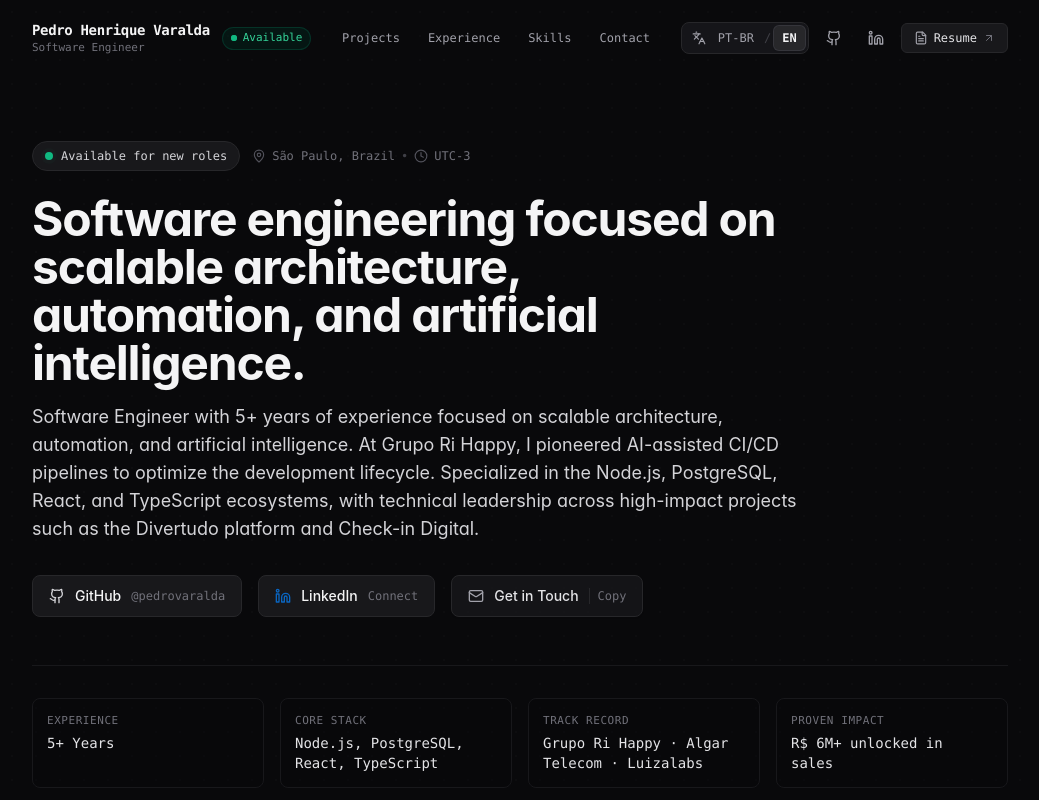
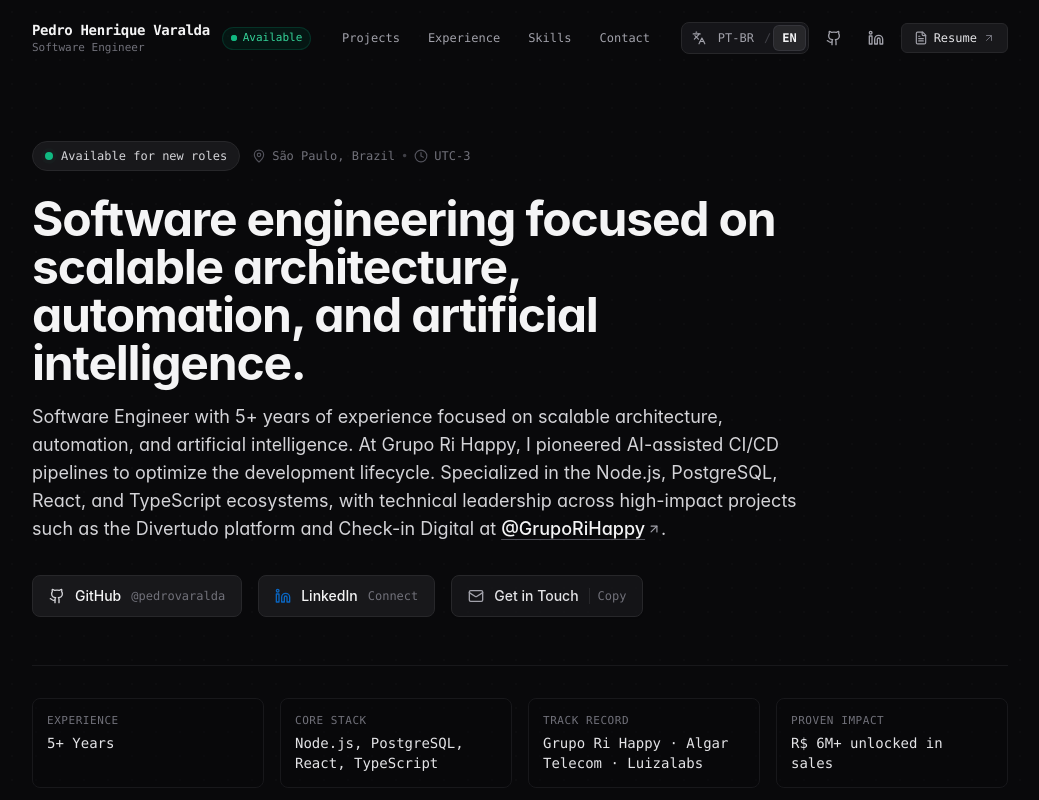
Before and after one commit to pedrovaralda/Portifolio, a Next.js app: page / in a window 1280 px wide. Shown: the top 800 px of the page, without its empty margins (120-1159 px from the left). Built offline with nearby package versions, Linux system fonts and the light colour scheme.

Commit message:
feat: add clickable @GrupoRiHappy link to LinkedIn in hero section

```diff
--- a/src/components/Hero.tsx
+++ b/src/components/Hero.tsx
@@ -1,9 +1,30 @@
 "use client";
 
 import React from "react";
-import { Github, Linkedin, MapPin, Clock } from "lucide-react";
+import { Github, Linkedin, MapPin, Clock, ArrowUpRight } from "lucide-react";
 import { useLanguage } from "@/context/LanguageContext";
 import { CopyEmailButton } from "./CopyEmailButton";
+
+function renderBioWithLinks(text: string) {
+  const parts = text.split(/(@GrupoRiHappy)/g);
+  return parts.map((part, index) => {
+    if (part === "@GrupoRiHappy") {
+      return (
+        <a
+          key={index}
+          href="https://www.linkedin.com/company/grupo-ri-happy"
+          target="_blank"
+          rel="noopener noreferrer"
+          className="font-medium text-zinc-100 hover:text-white underline underline-offset-4 decoration-zinc-600 hover:decoration-zinc-200 transition-colors inline-flex items-center gap-0.5 group/rihappy"
+        >
+          <span>@GrupoRiHappy</span>
+          <ArrowUpRight className="w-3.5 h-3.5 text-zinc-400 group-hover/rihappy:text-zinc-200 inline" />
+        </a>
+      );
+    }
+    return part;
+  });
+}
 
 export function Hero() {
   const { content } = useLanguage();
@@ -37,7 +58,7 @@ export function Hero() {
           {hero.headline}
         </h1>
         <p className="text-base sm:text-lg text-zinc-300 leading-relaxed font-sans">
-          {personal.shortBio}
+          {renderBioWithLinks(personal.shortBio)}
         </p>
       </div>
 
--- a/src/data/locales/en.ts
+++ b/src/data/locales/en.ts
@@ -66,7 +66,7 @@ export const enContent: PortfolioContent = {
       roleTitle: "Software Engineer",
       specialization: "Scalable Architecture, Automation & AI",
       shortBio:
-        "Software Engineer with 5+ years of experience focused on scalable architecture, automation, and artificial intelligence. At Grupo Ri Happy, I pioneered AI-assisted CI/CD pipelines to optimize the development lifecycle. Specialized in the Node.js, PostgreSQL, React, and TypeScript ecosystems, with technical leadership across high-impact projects such as the Divertudo platform and Check-in Digital.",
+        "Software Engineer with 5+ years of experience focused on scalable architecture, automation, and artificial intelligence. At Grupo Ri Happy, I pioneered AI-assisted CI/CD pipelines to optimize the development lifecycle. Specialized in the Node.js, PostgreSQL, React, and TypeScript ecosystems, with technical leadership across high-impact projects such as the Divertudo platform and Check-in Digital at @GrupoRiHappy.",
       location: "São Paulo, Brazil",
       timeZone: "UTC-3 (Available for US, EU & LATAM overlapping hours)",
       availability: {
--- a/src/data/locales/pt.ts
+++ b/src/data/locales/pt.ts
@@ -66,7 +66,7 @@ export const ptContent: PortfolioContent = {
       roleTitle: "Engenheiro de Software",
       specialization: "Arquitetura Escalável, Automação & IA",
       shortBio:
-        "Engenheiro de Software com +5 anos de experiência focado em arquitetura escalável, automação e inteligência artificial. No Grupo Ri Happy, fui um dos pioneiros na implementação de esteiras de CI/CD assistidas por IA para otimizar o ciclo de desenvolvimento. Especialista no ecossistema Node.js, PostgreSQL, React e TypeScript, com liderança técnica em projetos de alto impacto como a plataforma Divertudo e o Check-in Digital.",
+        "Engenheiro de Software com +5 anos de experiência focado em arquitetura escalável, automação e inteligência artificial. No Grupo Ri Happy, fui um dos pioneiros na implementação de esteiras de CI/CD assistidas por IA para otimizar o ciclo de desenvolvimento. Especialista no ecossistema Node.js, PostgreSQL, React e TypeScript, com liderança técnica em projetos de alto impacto como a plataforma Divertudo e o Check-in Digital no @GrupoRiHappy.",
       location: "São Paulo, Brasil",
       timeZone: "UTC-3 (Disponível para fuso horários dos EUA, Europa e América Latina)",
       availability: {
```
